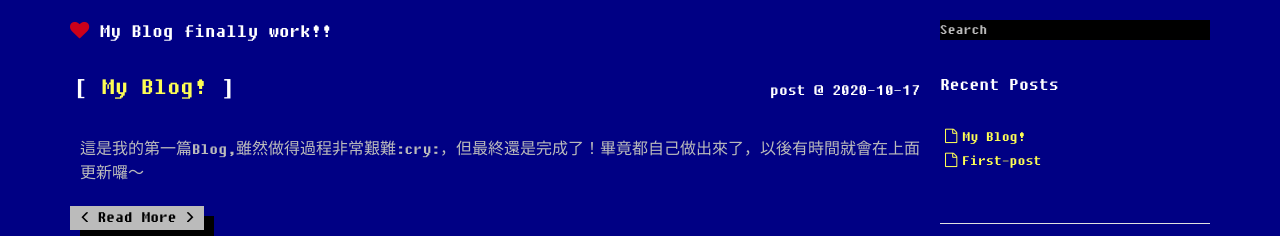
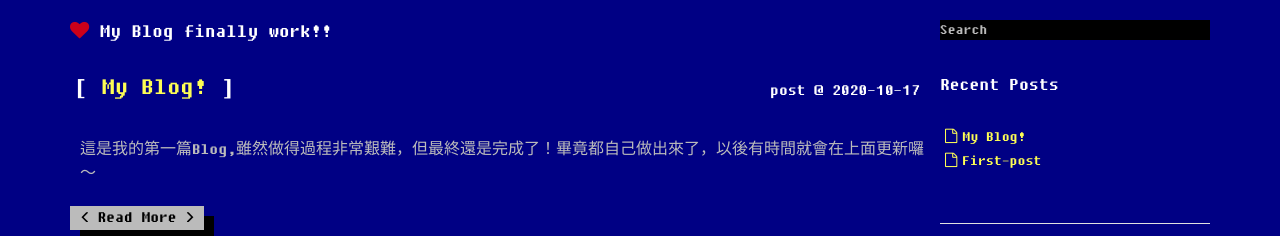
Before and after one commit to hankhsuu/hankhsuu.github.io, a plain HTML site: page index.html in a window 1280 px wide. Shown: the part 166-402 px from the top of the page. Drawn offline with Linux system fonts and the light colour scheme.

Commit message:
Site updated: 2020-10-17 23:05:03

```diff
--- a/index.html
+++ b/index.html
@@ -155,7 +155,7 @@ var _hmt = _hmt || [];
   <div class="row">
 
 
-		<p>這是我的第一篇Blog,雖然做得過程非常艱難:cry:，但最終還是完成了！畢竟都自己做出來了，以後有時間就會在上面更新囉～</p>
+		<p>這是我的第一篇Blog,雖然做得過程非常艱難，但最終還是完成了！畢竟都自己做出來了，以後有時間就會在上面更新囉～</p>
 
 
 	</div>
--- a/search.xml
+++ b/search.xml
@@ -8,7 +8,7 @@
       <link href="2020/10/17/My_Blog/"/>
       <url>2020/10/17/My_Blog/</url>
 
-        <content type="html"><![CDATA[<p>這是我的第一篇Blog,雖然做得過程非常艱難:cry:，但最終還是完成了！畢竟都自己做出來了，以後有時間就會在上面更新囉～</p>]]></content>
+        <content type="html"><![CDATA[<p>這是我的第一篇Blog,雖然做得過程非常艱難，但最終還是完成了！畢竟都自己做出來了，以後有時間就會在上面更新囉～</p>]]></content>
 
 
 
```
Also changed, not shown: 2020/10/17/My_Blog/index.html (+2 -2 lines).
